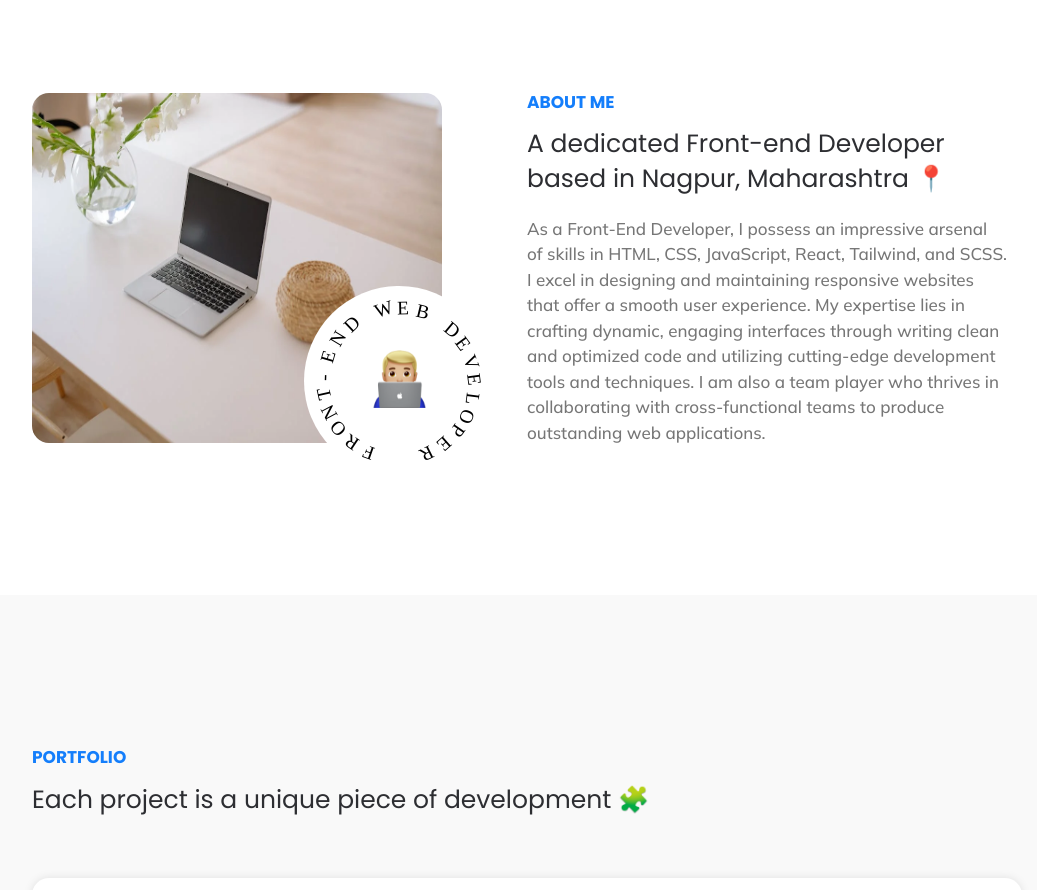
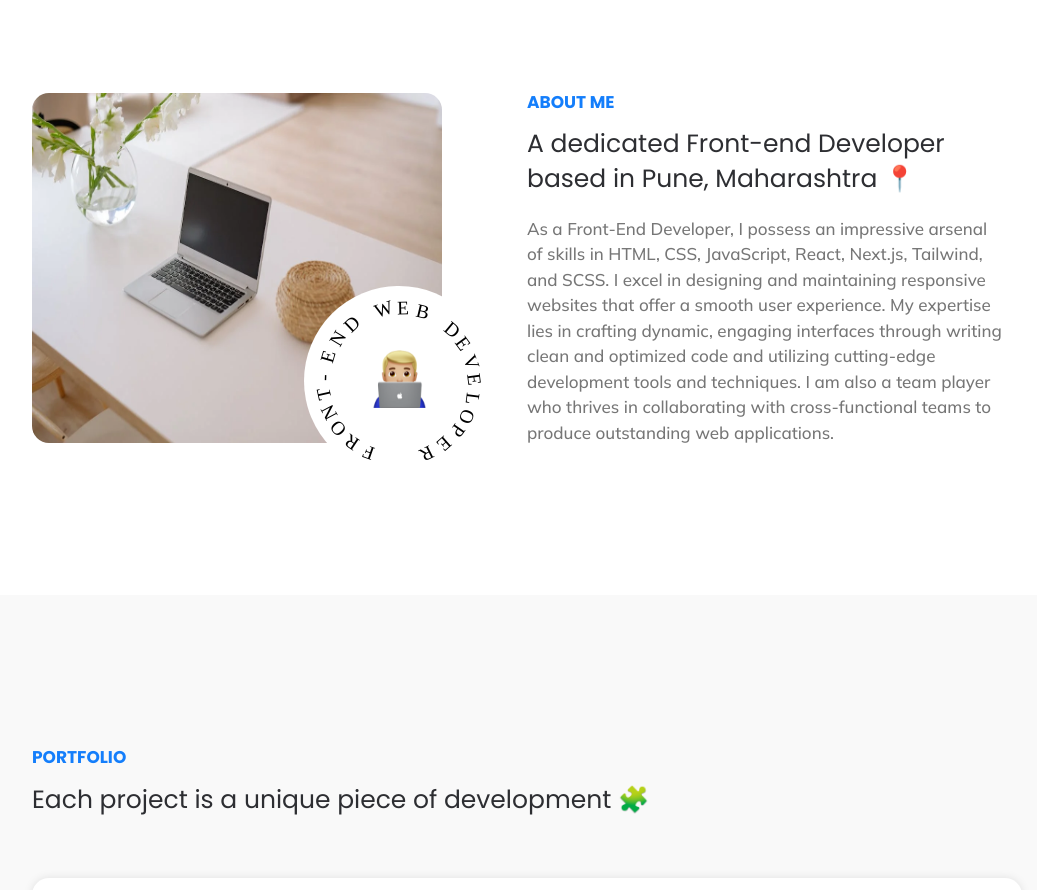
Before and after one commit to sdgsnehal/sdgsnehalportfolio, a React (Vite) app in the folder sdgsnehal/: page / in a window 1280 px wide. Shown: the part 860-1750 px from the top of the page, without its empty margins (113-1150 px from the left). Built offline with nearby package versions, Linux system fonts and the light colour scheme.

Commit message:
style(About.jsx): update location from Nagpur to Pune for accuracy and consistency style(About.jsx): update list of skills to include Next.js for completeness and accuracy

```diff
--- a/sdgsnehal/src/Components/About.jsx
+++ b/sdgsnehal/src/Components/About.jsx
@@ -19,16 +19,16 @@ function AboutMe() {
             <div className="text-side">
               <h3>About me</h3>
               <h4>
-                A dedicated Front-end Developer <br /> based in Nagpur, Maharashtra
-                📍
+                A dedicated Front-end Developer <br /> based in Pune,
+                Maharashtra 📍
               </h4>
               <p>
-                As a Front-End Developer, I possess an impressive arsenal
-                of skills in HTML, CSS, JavaScript, React, Tailwind, and SCSS. I
-                excel in designing and maintaining responsive websites that
-                offer a smooth user experience. My expertise lies in crafting
-                dynamic, engaging interfaces through writing clean and optimized
-                code and utilizing cutting-edge development tools and
+                As a Front-End Developer, I possess an impressive arsenal of
+                skills in HTML, CSS, JavaScript, React, Next.js, Tailwind, and
+                SCSS. I excel in designing and maintaining responsive websites
+                that offer a smooth user experience. My expertise lies in
+                crafting dynamic, engaging interfaces through writing clean and
+                optimized code and utilizing cutting-edge development tools and
                 techniques. I am also a team player who thrives in collaborating
                 with cross-functional teams to produce outstanding web
                 applications.
```
